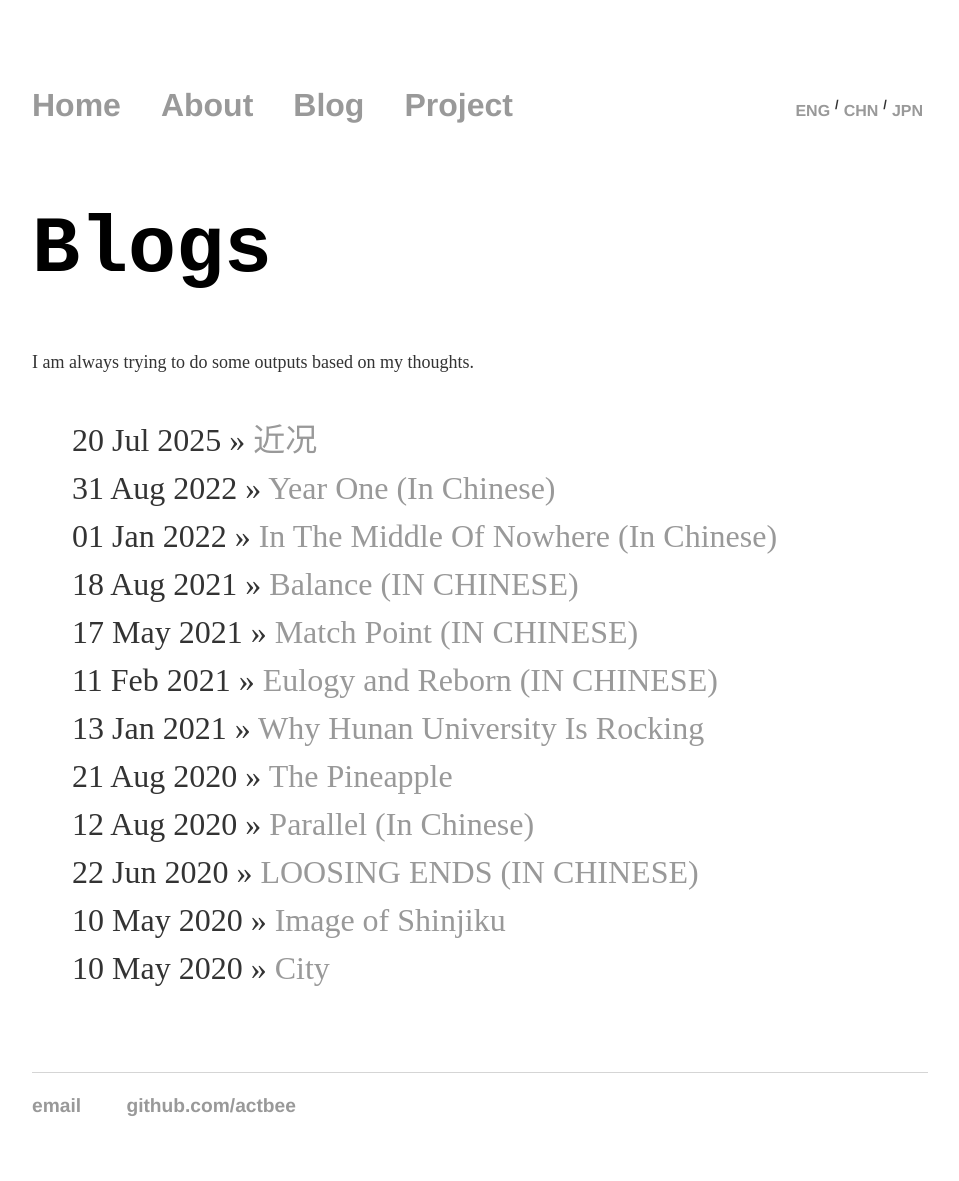
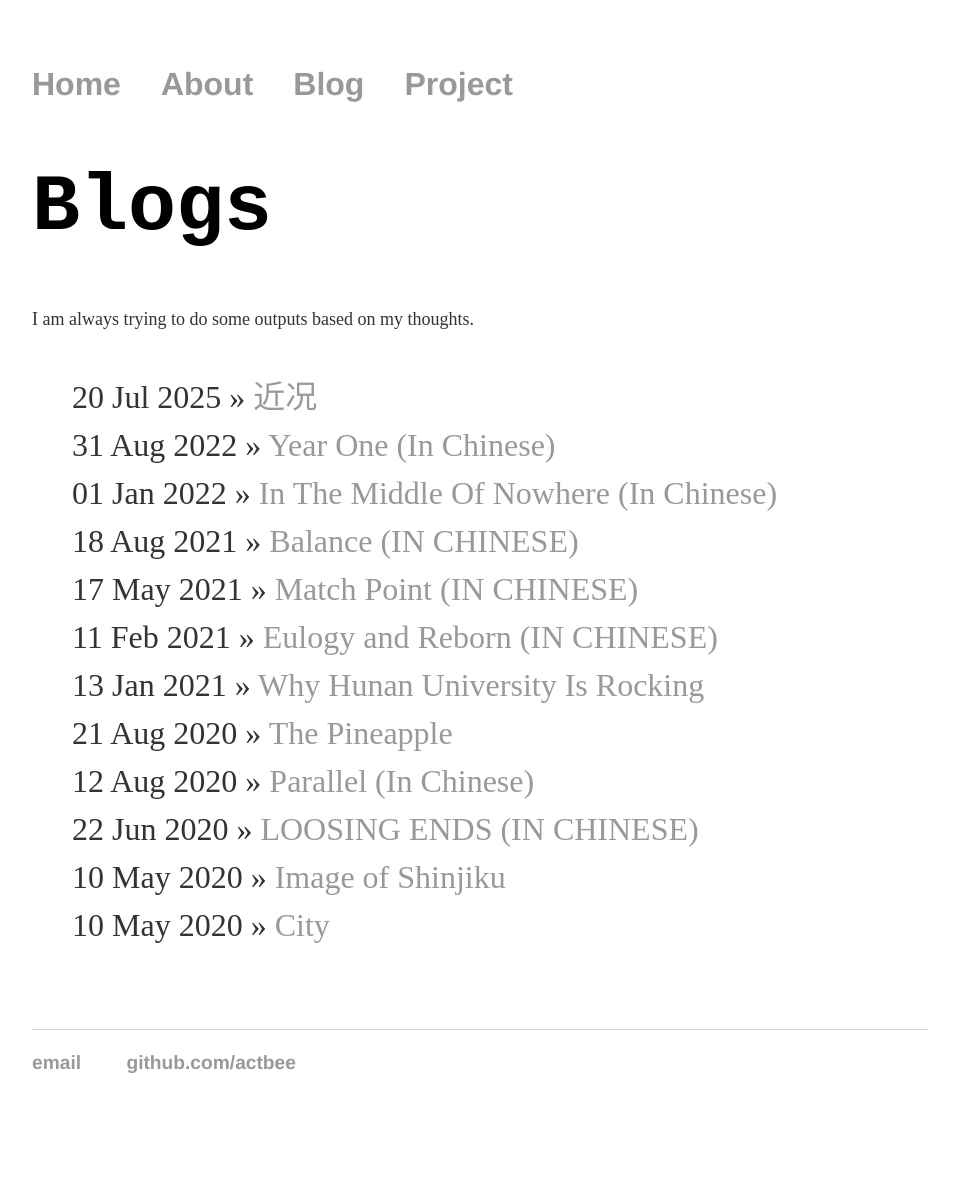
Before and after one commit to actbee/actbee.github.io, a Jekyll site: the page built from blog/index.html, in a window 1280 px wide. Shown: the whole page, without its empty margins (160-1119 px from the left). Built offline with Jekyll 4.4.1, drawn with Linux system fonts in a browser that asks for light colours; a script that is not in the unit is left out; after the commit the page ends 1138 px from its top, so only the background shows below that.

Commit message:
remove language switcher

```diff
--- a/_layouts/default.html
+++ b/_layouts/default.html
@@ -28,13 +28,6 @@
           <li><a href="/blog">Blog</a></li>
           <li><a href="/project">Project</a></li>
       </ul>
-      <ul class="language-switcher">
-          <li><button onclick="switchLanguage('en')">ENG</button></li>
-          <h5>/</h5>
-          <li><button onclick="switchLanguage('zh')">CHN</button></li>
-          <h5>/</h5>
-          <li><button onclick="switchLanguage('ja')">JPN</button></li>
-      </ul>
   </nav>
 <div class="container">
 
```
